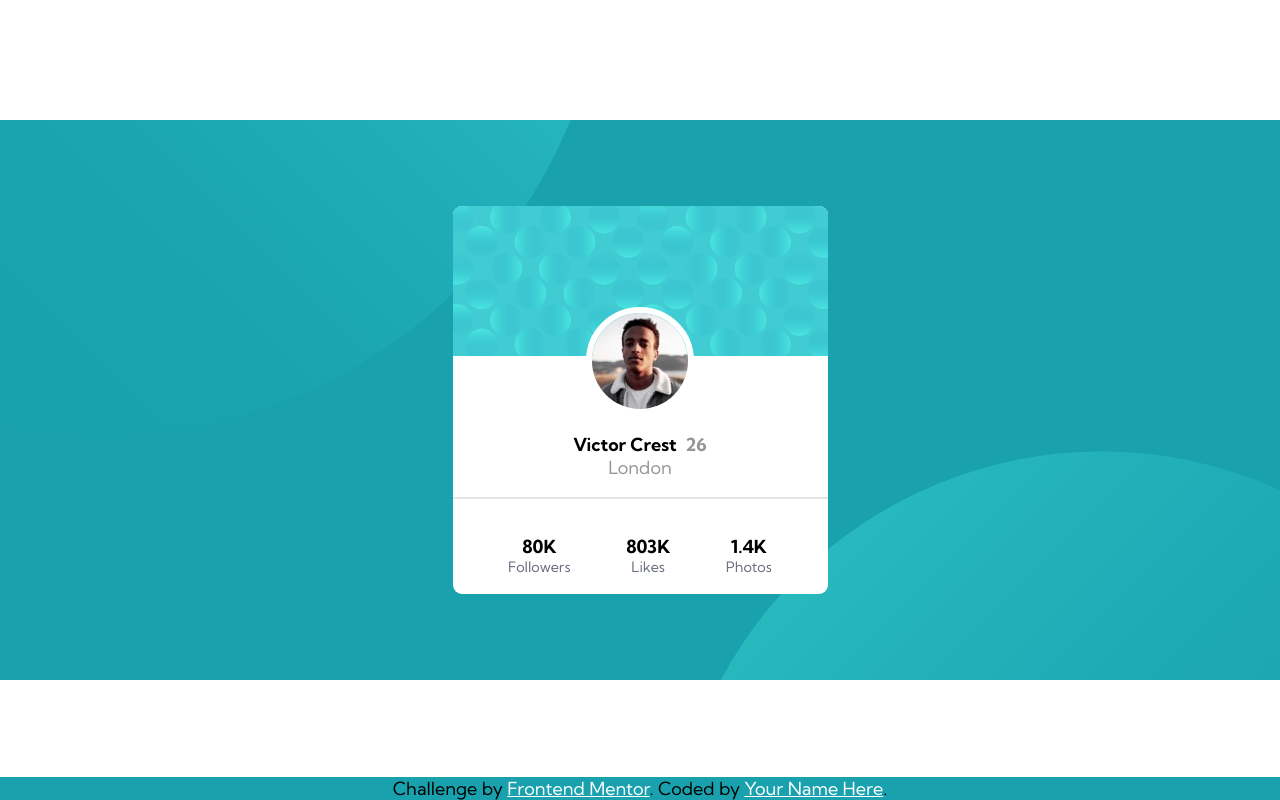
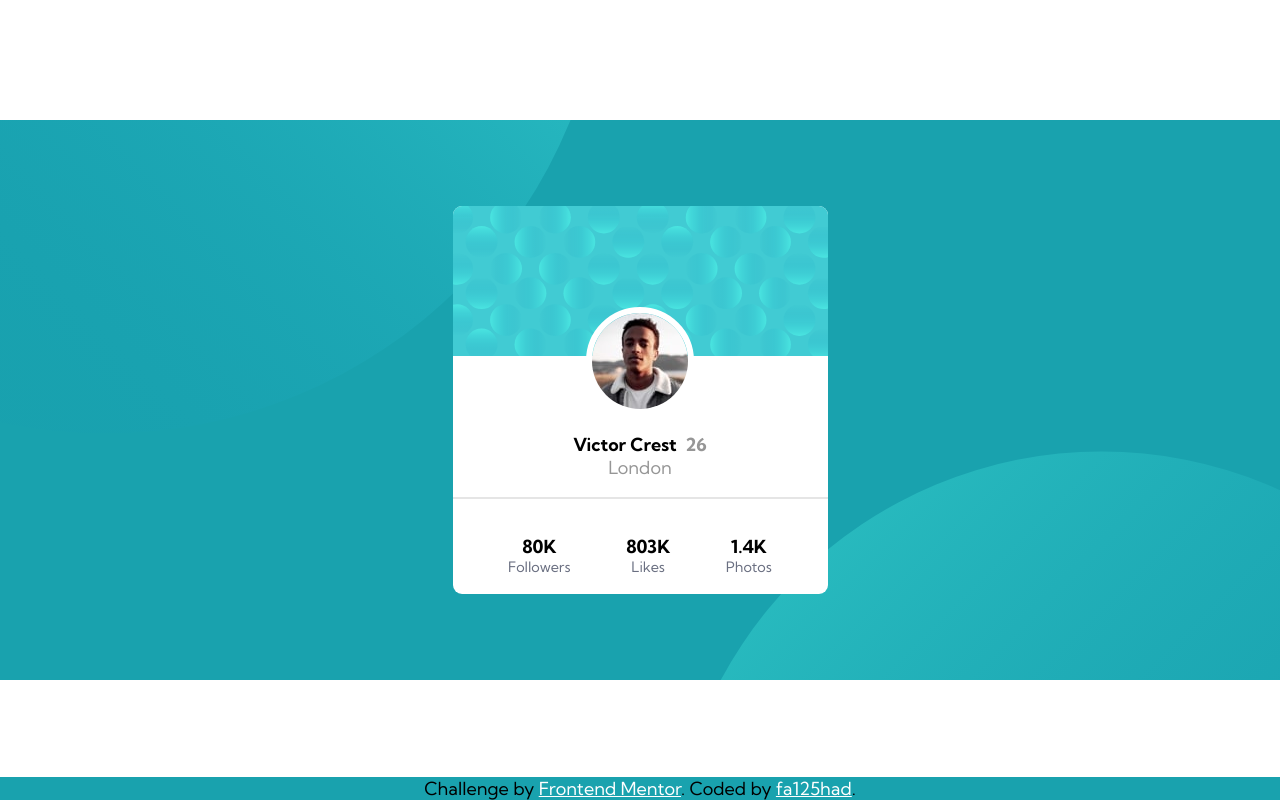
Before and after one commit to fa125had/Profile-card---component, a plain HTML site: page index.html in a window 1280 px wide. Shown: the top 800 px of the page. Drawn offline with Linux system fonts and the light colour scheme.

Commit message:
fix readme

```diff
--- a/index.html
+++ b/index.html
@@ -65,7 +65,7 @@
       Challenge by
       <a href="https://www.frontendmentor.io?ref=challenge" target="_blank"
         >Frontend Mentor</a
-      >. Coded by <a href="#">Your Name Here</a>.
+      >. Coded by <a href="https://github.com/fa125had">fa125had</a>.
     </div>
   </body>
 </html>
```
Also changed, not shown: screenshot/screenshot01.png (added), screenshot/screenshot02.png (added), 1 other file.
